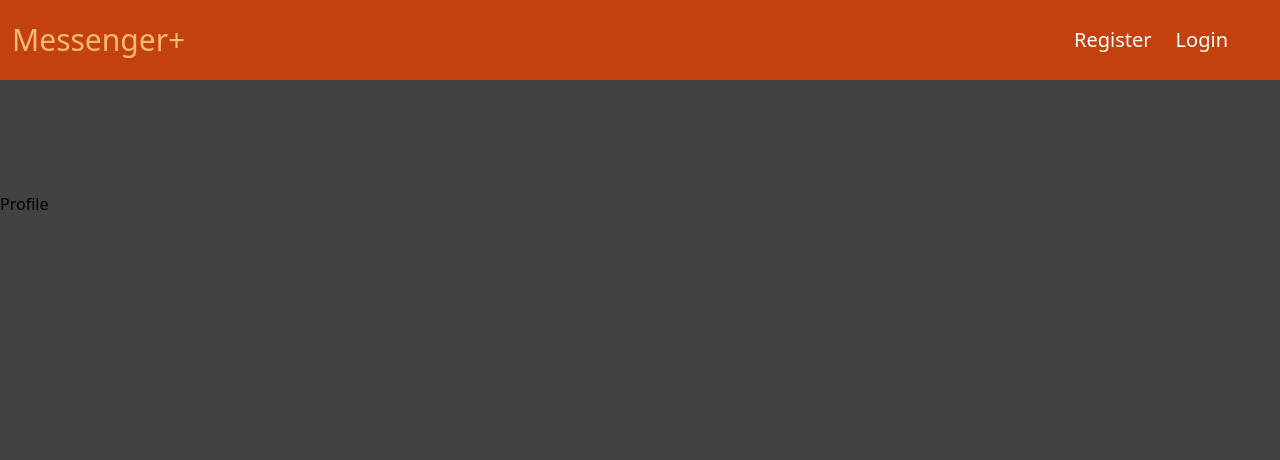
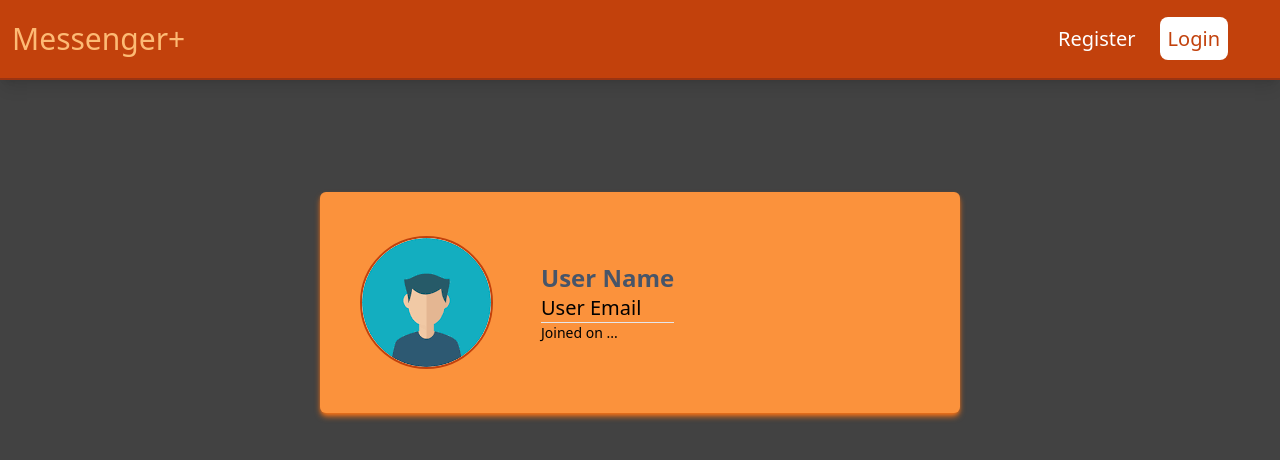
Before and after one commit to tyagidivyam47/messenger-plus, a React (Vite) app: page /profile in a window 1280 px wide. Shown: the top 460 px of the page. Built offline with nearby package versions, Linux system fonts and the light colour scheme; no server answers.

Commit message:
completed static profile page

```diff
--- a/src/App.jsx
+++ b/src/App.jsx
@@ -1,7 +1,7 @@
 import { onAuthStateChanged } from "firebase/auth";
-import { useEffect } from "react";
-import { useDispatch } from "react-redux";
-import { Route, Routes } from "react-router-dom";
+import React, { useEffect } from "react";
+import { useDispatch, useSelector } from "react-redux";
+import { Navigate, Route, Routes } from "react-router-dom";
 import Navbar from "./components/navbar";
 import { auth } from "./firebase";
 import Home from "./pages/Home";
@@ -14,24 +14,15 @@ function App() {
   const dispatch = useDispatch();
   onAuthStateChanged(auth, (user) => {
     dispatch(userActions.addUser(user));
-    // console.log("User :", user);
   });
 
-  // const updateUserStore = async () =>{
-  //   await onAuthStateChanged(auth, (user) =>{
-  //     userActions.addUser(user);
-  //     console.log("User :", user);
-  //   })
-  // }
-
-  // useEffect(()=>{
-  //   updateUserStore();
-  // },[])
+  const user = useSelector((state) => state.user.user);
 
   return (
     <div className="space-y-28">
       <Navbar />
       <Routes>
+        {!user && <Route path="/" exact element={<Navigate to="/login" />} />}
         <Route path="/" element={<Home />} />
         <Route path="/register" element={<Register />} />
         <Route path="/login" element={<Login />} />
--- a/src/components/Navbar.jsx
+++ b/src/components/Navbar.jsx
@@ -1,5 +1,5 @@
 import React from "react";
-import { Link } from "react-router-dom";
+import { Link, useNavigate } from "react-router-dom";
 import { auth, db } from "../firebase";
 import { signOut } from "firebase/auth";
 import { doc, updateDoc } from "firebase/firestore";
@@ -8,8 +8,9 @@ import { useSelector } from "react-redux";
 const Navbar = () => {
   // console.log(auth.currentUser);
   // console.log(auth);
+  const navigate = useNavigate();
+  const user = useSelector((state) => state.user.user);
 
-  const user = useSelector((state) => state.user.user);
   // console.log("Navbar Users : ", user);
 
   const logoutHandler = async () => {
@@ -17,10 +18,11 @@ const Navbar = () => {
       isOnline: false,
     });
     await signOut(auth);
+    navigate("/login");
   };
 
   return (
-    <div className="flex items-center justify-between px-3 h-20 bg-orange-700 ">
+    <div className="flex items-center justify-between px-3 h-20 bg-orange-700 shadow-lg border-orange-800 border-b-2">
       <h1 className="text-3xl">
         {" "}
         <Link className="text-orange-300" to="/">
@@ -38,7 +40,7 @@ const Navbar = () => {
               <Link className="hover:text-orange-300" to="/profile">
                 Profile
               </Link>
-              <button className="hover:text-orange-300" onClick={logoutHandler}>
+              <button className="text-orange-700 p-2 rounded-lg bg-white transition hover:text-orange-300 hover:bg-orange-700" onClick={logoutHandler}>
                 Logout
               </button>{" "}
             </div>
@@ -47,7 +49,7 @@ const Navbar = () => {
               <Link className="hover:text-orange-300" to="/register">
                 Register
               </Link>
-              <Link className="hover:text-orange-300" to="/login">
+              <Link className="text-orange-700 p-2 rounded-lg bg-white transition hover:text-orange-300 hover:bg-orange-700" to="/login">
                 Login
               </Link>{" "}
             </div>
--- /dev/null
+++ b/src/components/PrivateRoute.jsx
@@ -0,0 +1,14 @@
+import React from 'react'
+import { useSelector } from 'react-redux';
+import { Navigate, Outlet, Route } from 'react-router-dom';
+import Home from '../pages/Home';
+
+const PrivateRoute = () => {
+    const user = useSelector((state) => state.user.user);
+
+  return (
+    user ? <Home/> : <Navigate to='/register' />
+  )
+}
+
+export default PrivateRoute;
--- /dev/null
+++ b/src/components/UI/SVG/SvgCamera.jsx
@@ -0,0 +1,21 @@
+import React from "react";
+
+const SvgCamera = () => {
+  return (
+    <svg
+      xmlns="http://www.w3.org/2000/svg"
+      className="w-10 h-10 cursor-pointer text-orange-600"
+      class="h-5 w-5"
+      viewBox="0 0 20 20"
+      fill="currentColor"
+    >
+      <path
+        fill-rule="evenodd"
+        d="M4 5a2 2 0 00-2 2v8a2 2 0 002 2h12a2 2 0 002-2V7a2 2 0 00-2-2h-1.586a1 1 0 01-.707-.293l-1.121-1.121A2 2 0 0011.172 3H8.828a2 2 0 00-1.414.586L6.293 4.707A1 1 0 015.586 5H4zm6 9a3 3 0 100-6 3 3 0 000 6z"
+        clip-rule="evenodd"
+      />
+    </svg>
+  );
+};
+
+export default SvgCamera;
--- a/src/pages/Profile.jsx
+++ b/src/pages/Profile.jsx
@@ -1,9 +1,41 @@
-import React from 'react'
+import React from "react";
+import img from "../assests/image1.png";
+import SvgCamera from "../components/UI/SVG/SvgCamera";
 
 const Profile = () => {
   return (
-    <div>Profile</div>
-  )
-}
+    <div className="flex justify-center">
+      <div className="bg-orange-400 flex w-1/2 h-auto rounded-md shadow-orange-500 shadow-md py-11 pl-10">
+        <div className="flex items-center space-x-7">
+          <div className="relative mr-5">
+            <img
+              src={img}
+              alt="avatar"
+              className="w-full h-full rounded-full transition-all border-2 border-orange-700 hover:opacity-70"
+            />
 
-export default Profile
+            <div className="absolute top-12 left-12 text-center opacity-0 transition-all hover:opacity-100">
+              <div>
+                <label htmlFor="photo">
+                  <SvgCamera />
+                </label>
+                <input id="photo" type="file" accept="image/" hidden />
+              </div>
+            </div>
+          </div>
+
+          <div>
+            <h3 className="text-2xl font-semibold text-slate-600">User Name</h3>
+            <p className="text-xl">User Email</p>
+
+            <hr />
+
+            <p className="text-sm">Joined on ...</p>
+          </div>
+        </div>
+      </div>
+    </div>
+  );
+};
+
+export default Profile;
```
Also changed, not shown: src/assests/image1.png (added).
